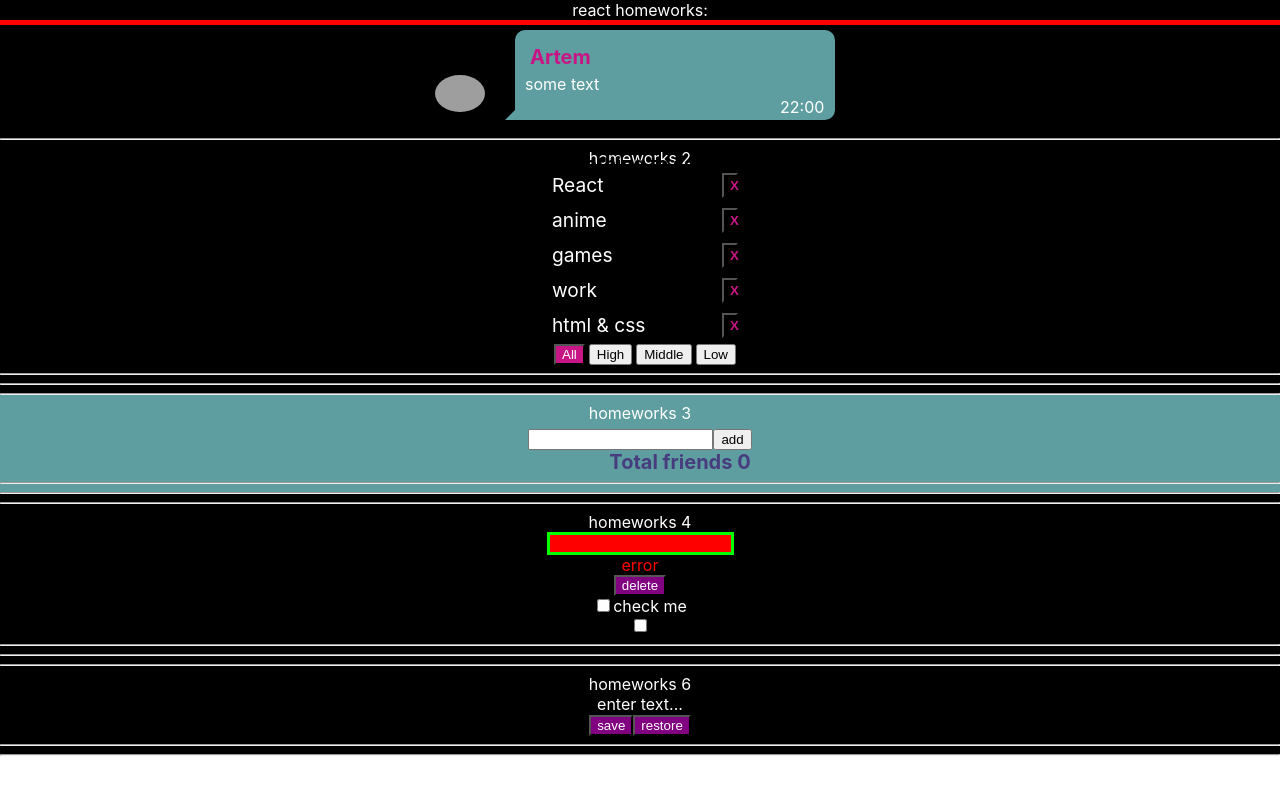
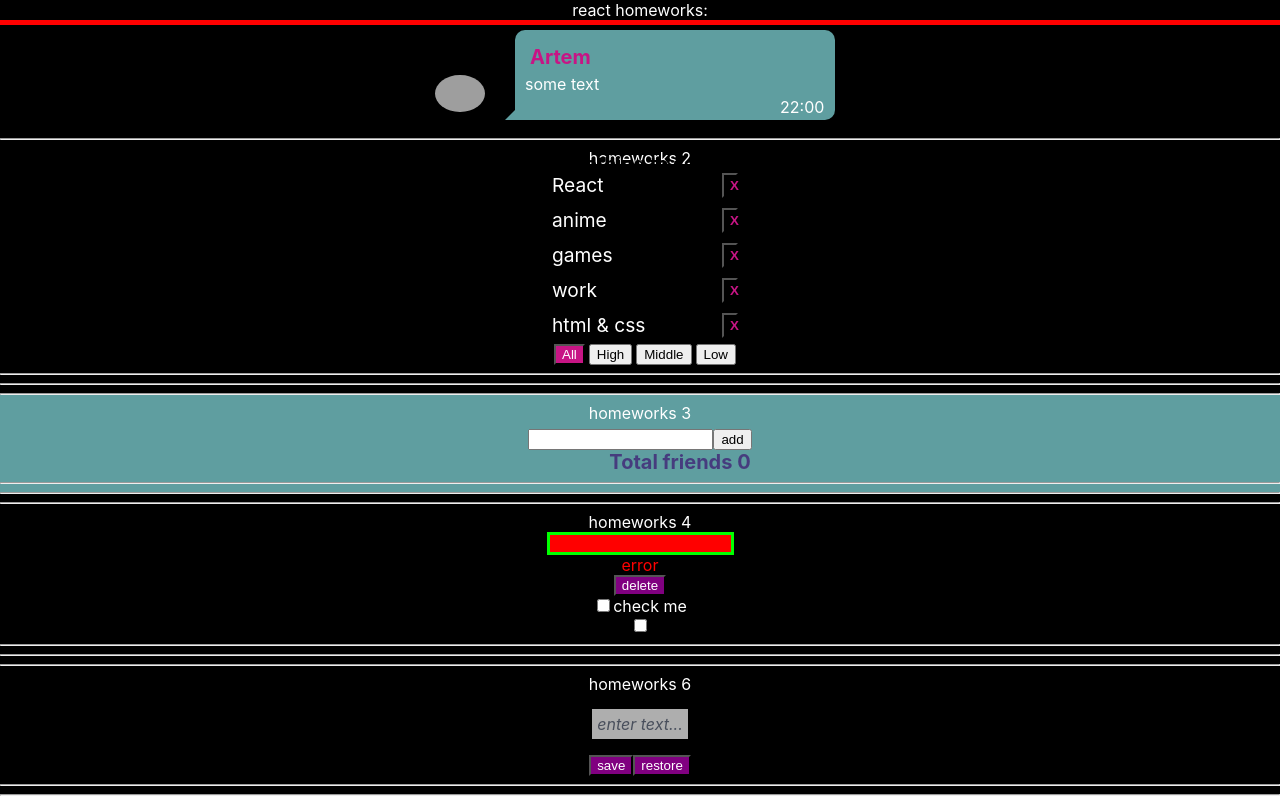
Before and after one commit to rdnk84/react-HW-simpleTasks, a React (Create React App) app: page /#/pre-junior in a window 1280 px wide. Built offline with nearby package versions, Linux system fonts and the light colour scheme; grey boxes are pictures that could not be loaded.

Commit message:
HW6 done

```diff
--- a/src/p2-homeworks/h5/pages/PreJunior.tsx
+++ b/src/p2-homeworks/h5/pages/PreJunior.tsx
@@ -13,7 +13,6 @@ function PreJunior() {
             <HW3/>
             <HW4/>
             <HW6/>
-
         </div>
     );
 }
--- a/src/p2-homeworks/h6/HW6.tsx
+++ b/src/p2-homeworks/h6/HW6.tsx
@@ -10,7 +10,7 @@ function HW6() {
         saveState<string>("editable-span-value", value);
     };
     const restore = () => {
-        // setValue();
+        setValue(restoreState("editable-span-value", value));
     };
 
     return (
--- /dev/null
+++ b/src/p2-homeworks/h6/common/c4-SuperEditableSpan/SuperEditableSpan.module.css
@@ -0,0 +1,8 @@
+.superEditableSpan {
+    color: #494f5c;
+    padding: 5px;
+    margin: 15px auto;
+    display: inline-block;
+    font-style: italic;
+    background-color: #aeaeae;
+}
--- a/src/p2-homeworks/h6/common/c4-SuperEditableSpan/SuperEditableSpan.tsx
+++ b/src/p2-homeworks/h6/common/c4-SuperEditableSpan/SuperEditableSpan.tsx
@@ -1,6 +1,6 @@
 import React, {DetailedHTMLProps, InputHTMLAttributes, HTMLAttributes, useState} from "react";
 import SuperInputText from "../../../h4/common/c1-SuperInputText/SuperInputText";
-
+import s from "./SuperEditableSpan.module.css"
 // тип пропсов обычного инпута
 type DefaultInputPropsType = DetailedHTMLProps<InputHTMLAttributes<HTMLInputElement>, HTMLInputElement>;
 // тип пропсов обычного спана
@@ -31,22 +31,22 @@ const SuperEditableSpan: React.FC<SuperEditableSpanType> = (
     const {children, onDoubleClick, className, ...restSpanProps} = spanProps || {};
 
     const onEnterCallback = () => {
-        // setEditMode(); // выключить editMode при нажатии Enter
+        setEditMode(false); // выключить editMode при нажатии Enter
 
         onEnter && onEnter();
     };
     const onBlurCallback = (e: React.FocusEvent<HTMLInputElement>) => {
-        // setEditMode(); // выключить editMode при нажатии за пределами инпута
+         setEditMode(false); // выключить editMode при нажатии за пределами инпута
 
         onBlur && onBlur(e);
     };
     const onDoubleClickCallBack = (e: React.MouseEvent<HTMLSpanElement, MouseEvent>) => {
-        // setEditMode(); // включить editMode при двойном клике
+         setEditMode(true); // включить editMode при двойном клике
 
         onDoubleClick && onDoubleClick(e);
     };
 
-    const spanClassName = `${"сделать красивый стиль для спана"} ${className}`;
+    const spanClassName = `${s.superEditableSpan} ${className}`;
 
     return (
         <>
```
Also changed, not shown: package.json (+7 -1 lines), 1 other file (tests, documents, lock files or other folders).
